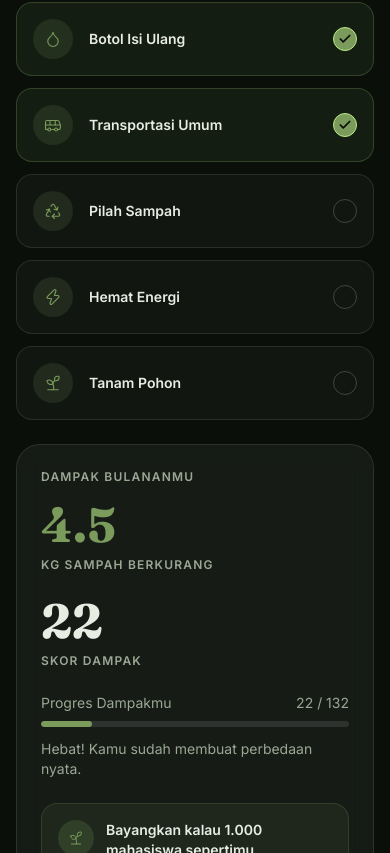
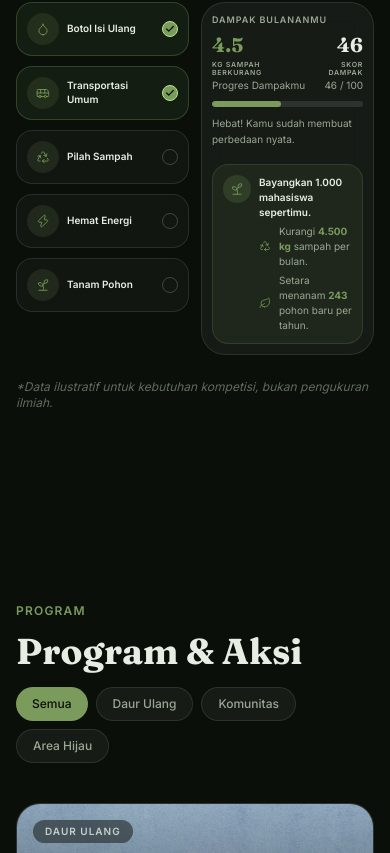
Before and after one commit to mufti-1448/bumi-kampus-project, a React (Vite) app: page / in a window 390 px wide. Shown: the part 2511-3364 px from the top of the page. Built offline with nearby package versions, Linux system fonts and the light colour scheme.

Commit message:
fix(impact-calculator): enhance impact calculation logic and improve UI responsiveness

```diff
--- a/src/components/ImpactCalculator.jsx
+++ b/src/components/ImpactCalculator.jsx
@@ -2,12 +2,11 @@
 // KOMPONEN: ImpactCalculator
 // ============================================
 // Kalkulator dampak pribadi — list toggle vertikal + panel hasil dengan
-// progress bar dan proyeksi dampak kolektif (placeholder logic)
+// progress bar dan proyeksi dampak kolektif
 
-import { useState } from "react";
-import { Droplet, Bus, Recycle, Zap, Sprout, Check } from "lucide-react";
+import { useState, useEffect, useRef } from "react";
+import { Droplet, Bus, Recycle, Zap, Sprout, Check, Leaf } from "lucide-react";
 import calculatorData from "../data/calculatorData";
-import useCountUp from "../hooks/useCountUp";
 
 const icons = {
   botol: Droplet,
@@ -17,29 +16,94 @@ const icons = {
   tanam: Sprout,
 };
 
-const MAX_SKOR = calculatorData.reduce((sum, item) => sum + item.skor, 0) * 3;
+export default function ImpactCalculator() {
+  const MAX_SKOR = calculatorData.reduce((sum, item) => sum + item.skor, 0);
 
-export default function ImpactCalculator() {
+  // State untuk menyimpan ID aktivitas yang dipilih
   const [selected, setSelected] = useState(
-    calculatorData.filter((i) => i.defaultActive).map((i) => i.id)
+    calculatorData.filter((i) => i.defaultActive).map((i) => i.id),
   );
 
   const toggle = (id) => {
     setSelected((prev) =>
-      prev.includes(id) ? prev.filter((i) => i !== id) : [...prev, id]
+      prev.includes(id) ? prev.filter((i) => i !== id) : [...prev, id],
     );
   };
 
-  const activeItems = calculatorData.filter((item) => selected.includes(item.id));
-  const totalKg = activeItems.reduce((sum, item) => sum + item.dampakKg, 0);
-  const totalSkor = activeItems.reduce((sum, item) => sum + item.skor, 0);
+  // Menghitung nilai target berdasarkan item yang dipilih
+  const activeItems = calculatorData.filter((item) =>
+    selected.includes(item.id),
+  );
+  const targetKg = activeItems.reduce((sum, item) => sum + item.dampakKg, 0);
+  const targetSkor = activeItems.reduce((sum, item) => sum + item.skor, 0);
+  const progressPct = Math.min((targetSkor / MAX_SKOR) * 100, 100);
 
-  const animatedKg = useCountUp(Math.round(totalKg * 10), true, 600);
-  const animatedSkor = useCountUp(totalSkor, true, 600);
-  const progressPct = Math.min((totalSkor / MAX_SKOR) * 100, 100);
+  // --- LOGIKA ANIMASI ANGKA SMOOTH ---
+  // displayKg dan displaySkor adalah angka yang akan ditampilkan di layar (bergerak smooth)
+  const [displayKg, setDisplayKg] = useState(0);
+  const [displaySkor, setDisplaySkor] = useState(0);
 
-  const kolektifKg = Math.round(totalKg * 1000);
-  const kolektifPohon = Math.round(kolektifKg / 18.5); // rasio ilustratif
+  // Gunakan ref untuk menyimpan angka saat ini agar bisa menjadi titik awal animasi berikutnya
+  const animRef = useRef({ kg: 0, skor: 0 });
+  const kgRafRef = useRef(null);
+  const skorRafRef = useRef(null);
+
+  const animateValue = (start, end, setter, key, rafRef) => {
+    // Batalkan animasi sebelumnya jika sedang berjalan
+    if (rafRef.current) cancelAnimationFrame(rafRef.current);
+
+    const duration = 600; // Durasi 600ms
+    const startTime = performance.now();
+
+    const update = (currentTime) => {
+      const elapsed = currentTime - startTime;
+      const progress = Math.min(elapsed / duration, 1);
+
+      // Ease-out agar pelan di akhir
+      const easeOut = 1 - Math.pow(1 - progress, 3);
+      const currentVal = start + (end - start) * easeOut;
+
+      animRef.current[key] = currentVal;
+      setter(currentVal);
+
+      if (progress < 1) {
+        rafRef.current = requestAnimationFrame(update);
+      }
+    };
+
+    rafRef.current = requestAnimationFrame(update);
+  };
+
+  // Jalankan animasi setiap kali targetKg atau targetSkor berubah
+  useEffect(() => {
+    // Pastikan animasi berjalan dari nilai ref terakhir, bukan dari 0
+    animateValue(animRef.current.kg, targetKg, setDisplayKg, "kg", kgRafRef);
+  }, [targetKg]);
+
+  useEffect(() => {
+    animateValue(
+      animRef.current.skor,
+      targetSkor,
+      setDisplaySkor,
+      "skor",
+      skorRafRef,
+    );
+  }, [targetSkor]);
+
+  // Cleanup animation frame saat komponen unmount
+  useEffect(() => {
+    return () => {
+      if (kgRafRef.current) cancelAnimationFrame(kgRafRef.current);
+      if (skorRafRef.current) cancelAnimationFrame(skorRafRef.current);
+    };
+  }, []);
+  // -------------------------------------------
+
+  const hasImpact = targetKg > 0 || targetSkor > 0;
+  const kolektifKg = Math.round(targetKg * 1000);
+  const kolektifPohon = Math.round(kolektifKg / 18.5);
+  const displayKgValue = hasImpact ? displayKg.toFixed(1) : "0";
+  const displaySkorValue = hasImpact ? Math.round(displaySkor) : 0;
 
   return (
     <section className="py-24 px-4 sm:px-6 lg:px-8">
@@ -57,9 +121,13 @@ export default function ImpactCalculator() {
           </p>
         </div>
 
-        <div className="mt-10 grid lg:grid-cols-2 gap-6">
+        <div className="mt-10 grid grid-cols-2 gap-3 sm:gap-4 md:gap-6">
           {/* Kiri: list aktivitas */}
-          <div className="space-y-3" data-aos="fade-right" data-aos-delay="200">
+          <div
+            className="space-y-2.5 sm:space-y-3 min-w-0"
+            data-aos="fade-right"
+            data-aos-delay="200"
+          >
             {calculatorData.map((item) => {
               const Icon = icons[item.id] || Sprout;
               const active = selected.includes(item.id);
@@ -68,26 +136,37 @@ export default function ImpactCalculator() {
                   key={item.id}
                   onClick={() => toggle(item.id)}
                   aria-pressed={active}
-                  className={`w-full flex items-center gap-4 p-4 rounded-2xl border transition-all duration-200 text-left ${
+                  className={`w-full max-w-full flex items-center gap-2 sm:gap-4 p-2.5 sm:p-3 lg:p-4 rounded-2xl border transition-all duration-200 text-left ${
                     active
                       ? "bg-accent-primary/10 border-accent-primary/30"
                       : "bg-white/[0.03] border-white/10 hover:bg-white/[0.06]"
                   }`}
                 >
-                  <span className="w-10 h-10 rounded-full bg-accent-primary/15 flex items-center justify-center flex-shrink-0">
-                    <Icon size={18} strokeWidth={1.5} className="text-accent-primary" />
+                  <span className="w-8 h-8 sm:w-9 sm:h-9 lg:w-10 lg:h-10 rounded-full bg-accent-primary/15 flex items-center justify-center flex-shrink-0">
+                    <Icon
+                      size={14}
+                      strokeWidth={1.5}
+                      className="text-accent-primary sm:w-[16px] sm:h-[16px] lg:w-[18px] lg:h-[18px]"
+                    />
                   </span>
-                  <span className="flex-1 text-sm font-semibold text-text-primary">
+                  <span className="flex-1 min-w-0 text-[10px] sm:text-xs lg:text-sm font-semibold text-text-primary leading-snug break-words">
                     {item.label}
                   </span>
                   <span
-                    className={`w-6 h-6 rounded-full flex items-center justify-center border ${
+                    className={`w-4 h-4 sm:w-5 sm:h-5 lg:w-6 lg:h-6 rounded-full flex items-center justify-center border transition-colors flex-shrink-0 ${
                       active
                         ? "bg-accent-primary border-accent-glow"
                         : "border-white/20"
                     }`}
                   >
-                    {active && <Check size={14} strokeWidth={3} className="text-bg-base" />}
+                    {active && (
+                      <Check
+                        size={10}
+                        strokeWidth={3}
+                        className="text-bg-base"
+                        aria-label="Terpilih"
+                      />
+                    )}
                   </span>
                 </button>
               );
@@ -95,30 +174,40 @@ export default function ImpactCalculator() {
           </div>
 
           {/* Kanan: panel hasil */}
-          <div className="glass-panel p-6 sm:p-8 flex flex-col" data-aos="fade-left" data-aos-delay="400">
-            <p className="text-xs font-semibold tracking-widest text-text-secondary uppercase mb-4">
+          <div
+            className="glass-panel p-2.5 sm:p-3 lg:p-8 flex flex-col min-w-0"
+            data-aos="fade-left"
+            data-aos-delay="400"
+          >
+            <p className="text-[9px] sm:text-[10px] lg:text-xs font-semibold tracking-widest text-text-secondary uppercase mb-2 sm:mb-4">
               Dampak Bulananmu
             </p>
 
-            <p className="font-serif text-5xl sm:text-6xl font-bold text-accent-primary leading-none">
-              {(animatedKg / 10).toFixed(1)}
+            <div className="flex items-end justify-center gap-10 sm:gap-12">
+              <div className="max-w-[45%] min-w-0">
+                <p className="font-serif text-xl sm:text-3xl lg:text-6xl font-bold text-accent-primary leading-none transition-colors duration-300 break-words">
+                  {displayKgValue}
                 </p>
-            <p className="text-xs font-semibold tracking-widest text-text-secondary uppercase mt-2 mb-6">
+                <p className="text-[7px] sm:text-[8px] lg:text-xs font-semibold tracking-widest text-text-secondary uppercase mt-1.5 sm:mt-2 leading-tight">
                   KG Sampah Berkurang
                 </p>
+              </div>
 
-            <p className="font-serif text-5xl sm:text-6xl font-bold text-text-primary leading-none">
-              {animatedSkor}
+              <div className="max-w-[45%] min-w-0 text-right">
+                <p className="font-serif text-xl sm:text-3xl lg:text-6xl font-bold text-text-primary leading-none transition-colors duration-300 break-words">
+                  {displaySkorValue}
                 </p>
-            <p className="text-xs font-semibold tracking-widest text-text-secondary uppercase mt-2 mb-6">
+                <p className="text-[7px] sm:text-[8px] lg:text-xs font-semibold tracking-widest text-text-secondary uppercase mt-1.5 sm:mt-2 leading-tight">
                   Skor Dampak
                 </p>
+              </div>
+            </div>
 
             <div className="mt-auto">
-              <div className="flex items-center justify-between text-sm text-text-secondary mb-2">
+              <div className="flex items-center justify-between text-[10px] sm:text-xs lg:text-sm text-text-secondary mb-2 gap-2">
                 <span>Progres Dampakmu</span>
                 <span>
-                  {totalSkor} / {MAX_SKOR}
+                  {displaySkorValue} / {MAX_SKOR}
                 </span>
               </div>
               <div className="h-1.5 rounded-full bg-white/10 overflow-hidden">
@@ -127,33 +216,58 @@ export default function ImpactCalculator() {
                   style={{ width: `${progressPct}%` }}
                 />
               </div>
-              <p className="text-sm text-text-secondary mt-3">
-                {totalSkor > 0
+              <p className="text-[10px] sm:text-xs lg:text-sm text-text-secondary mt-2 sm:mt-3 leading-relaxed">
+                {targetSkor > 0
                   ? "Hebat! Kamu sudah membuat perbedaan nyata."
                   : "Pilih aktivitas untuk melihat dampakmu."}
               </p>
             </div>
 
-            {totalSkor > 0 && (
-              <div className="mt-6 rounded-2xl bg-accent-primary/10 border border-accent-primary/20 p-4 flex gap-3">
-                <span className="w-9 h-9 rounded-full bg-accent-primary/20 flex items-center justify-center flex-shrink-0">
-                  <Sprout size={16} strokeWidth={1.5} className="text-accent-primary" />
+            {/* Bagian Kolektif */}
+            {targetSkor > 0 && (
+              <div className="mt-4 sm:mt-6 rounded-2xl bg-accent-primary/10 border border-accent-primary/20 p-2.5 sm:p-4 flex gap-2 sm:gap-3">
+                <span className="w-7 h-7 sm:w-9 sm:h-9 rounded-full bg-accent-primary/20 flex items-center justify-center flex-shrink-0">
+                  <Sprout
+                    size={14}
+                    strokeWidth={1.5}
+                    className="text-accent-primary sm:w-[16px] sm:h-[16px]"
+                  />
                 </span>
-                <p className="text-sm text-text-secondary">
-                  <span className="font-semibold text-text-primary">
-                    Bayangkan kalau 1.000 mahasiswa sepertimu
+                <div className="text-[10px] sm:text-sm text-text-secondary flex flex-col gap-1 sm:gap-1.5">
+                  <p className="font-semibold text-text-primary">
+                    Bayangkan 1.000 mahasiswa sepertimu.
+                  </p>
+
+                  <div className="flex items-center gap-2">
+                    <Recycle
+                      size={12}
+                      strokeWidth={1.5}
+                      className="text-accent-primary flex-shrink-0 sm:w-[14px] sm:h-[14px]"
+                    />
+                    <span>
+                      Kurangi{" "}
+                      <b className="text-accent-primary">
+                        {kolektifKg.toLocaleString("id-ID")} kg
+                      </b>{" "}
+                      sampah per bulan.
                     </span>
-                  <br />
-                  Dampak kolektifnya:{" "}
-                  <span className="font-semibold text-accent-primary">
-                    {kolektifKg.toLocaleString("id-ID")} kg
-                  </span>{" "}
-                  sampah berkurang tiap bulan — setara menanam{" "}
-                  <span className="font-semibold text-accent-primary">
-                    {kolektifPohon.toLocaleString("id-ID")} pohon
-                  </span>{" "}
-                  baru setiap tahun.
-                </p>
+                  </div>
+
+                  <div className="flex items-center gap-2">
+                    <Leaf
+                      size={12}
+                      strokeWidth={1.5}
+                      className="text-accent-primary flex-shrink-0 sm:w-[14px] sm:h-[14px]"
+                    />
+                    <span>
+                      Setara menanam{" "}
+                      <b className="text-accent-primary">
+                        {kolektifPohon.toLocaleString("id-ID")}
+                      </b>{" "}
+                      pohon baru per tahun.
+                    </span>
+                  </div>
+                </div>
               </div>
             )}
           </div>
--- a/src/data/calculatorData.js
+++ b/src/data/calculatorData.js
@@ -1,10 +1,40 @@
 // Data pilihan aktivitas untuk Impact Calculator — angka bersifat ilustratif
 const calculatorData = [
-  { id: "botol", label: "Botol Isi Ulang", dampakKg: 2, skor: 10, defaultActive: true },
-  { id: "transportasi", label: "Transportasi Umum", dampakKg: 2.5, skor: 12, defaultActive: true },
-  { id: "pilah", label: "Pilah Sampah", dampakKg: 1.8, skor: 9, defaultActive: false },
-  { id: "energi", label: "Hemat Energi", dampakKg: 1.6, skor: 8, defaultActive: false },
-  { id: "tanam", label: "Tanam Pohon", dampakKg: 1, skor: 5, defaultActive: false },
+  {
+    id: "botol",
+    label: "Botol Isi Ulang",
+    dampakKg: 2,
+    skor: 22,
+    defaultActive: true,
+  },
+  {
+    id: "transportasi",
+    label: "Transportasi Umum",
+    dampakKg: 2.5,
+    skor: 24,
+    defaultActive: true,
+  },
+  {
+    id: "pilah",
+    label: "Pilah Sampah",
+    dampakKg: 1.8,
+    skor: 18,
+    defaultActive: false,
+  },
+  {
+    id: "energi",
+    label: "Hemat Energi",
+    dampakKg: 1.6,
+    skor: 18,
+    defaultActive: false,
+  },
+  {
+    id: "tanam",
+    label: "Tanam Pohon",
+    dampakKg: 1,
+    skor: 18,
+    defaultActive: false,
+  },
 ];
 
 export default calculatorData;
```
Lines whose indentation alone changed are shown as unchanged.
